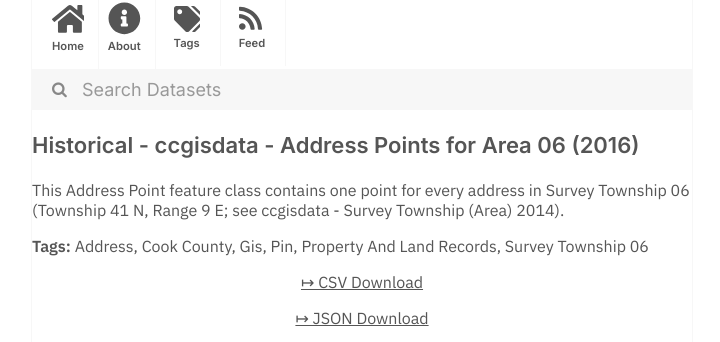
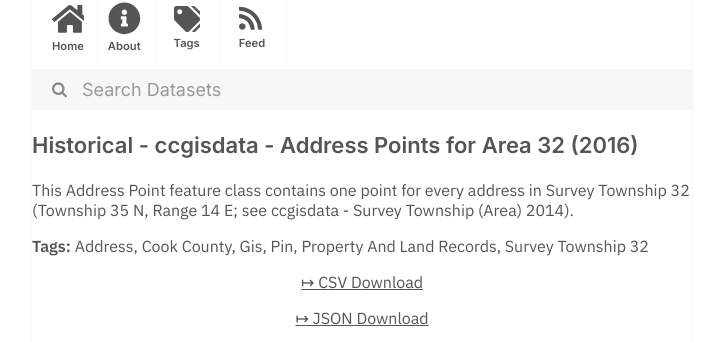
Before and after one commit to dayda-entities/cook-county-of-illinois, a Jekyll site: the page built from _posts/2020-11-10-historical-ccgisdata-address-p.md, in a window 1280 px wide. Shown: the part 216-558 px from the top of the page, without its empty margins (278-998 px from the left). Built offline with Jekyll 4.4.1, drawn with Linux system fonts in a browser that asks for light colours.

Commit message:
Publish Data

```diff
--- a/_posts/2020-11-10-historical-ccgisdata-address-p.md
+++ b/_posts/2020-11-10-historical-ccgisdata-address-p.md
@@ -1,7 +1,7 @@
 ---
-title: Historical - ccgisdata - Address Points for Area 06 (2016)
-created: '2020-11-10T16:57:42.411098'
-modified: '2020-11-10T16:57:42.411108'
+title: Historical - ccgisdata - Address Points for Area 32 (2016)
+created: '2020-11-10T16:57:44.664572'
+modified: '2020-11-10T16:57:44.664580'
 state: active
 type: dataset
 tags:
@@ -10,14 +10,14 @@ tags:
   - Gis
   - Pin
   - Property And Land Records
-  - Survey Township 06
+  - Survey Township 32
 groups:
   - Local Government
 csv_url: >-
-  https://datacatalog.cookcountyil.gov/api/views/7in2-wg2d/rows.csv?accessType=DOWNLOAD
+  https://datacatalog.cookcountyil.gov/api/views/si9c-8fax/rows.csv?accessType=DOWNLOAD
 json_url: >-
-  https://datacatalog.cookcountyil.gov/api/views/7in2-wg2d/rows.json?accessType=DOWNLOAD
+  https://datacatalog.cookcountyil.gov/api/views/si9c-8fax/rows.json?accessType=DOWNLOAD
 layout: post
 
 ---
-This Address Point feature class contains one point for every address in Survey Township 06 (Township 41 N, Range 9 E; see ccgisdata - Survey Township (Area) 2014).
+This Address Point feature class contains one point for every address in Survey Township 32 (Township 35 N, Range 14 E; see ccgisdata - Survey Township (Area) 2014).
```
